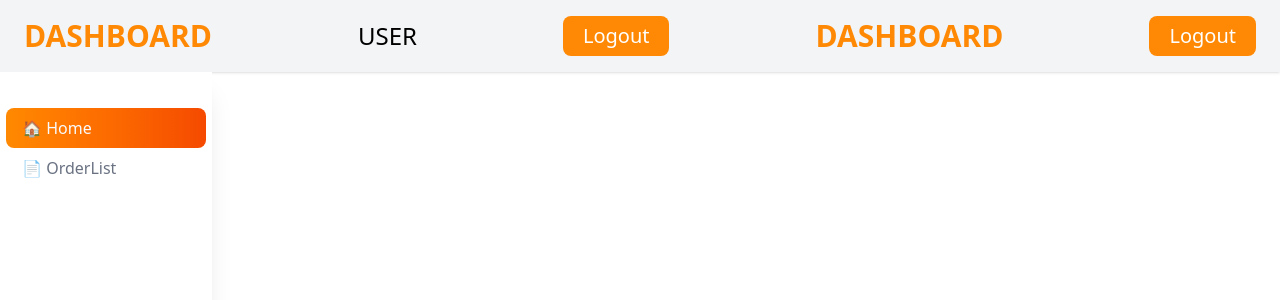
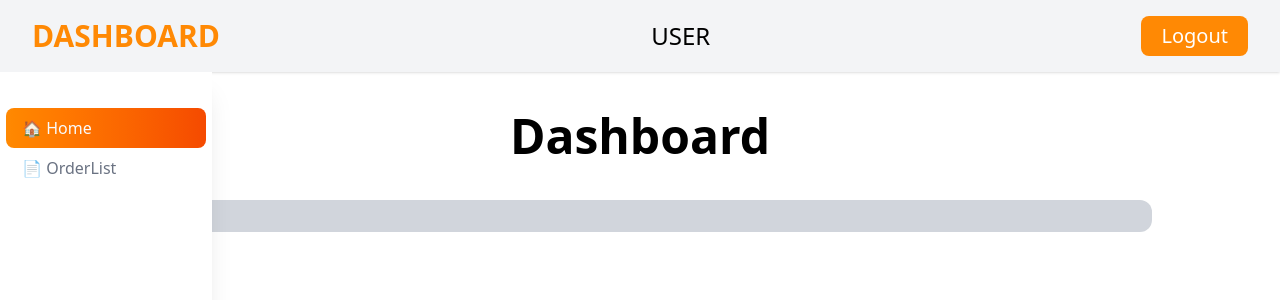
Before and after one commit to sskhan999999999999-spec/Dashboard, a Next.js app: page /Dashboard/Home in a window 1280 px wide. Shown: the top 300 px of the page. Built offline with nearby package versions, Linux system fonts and the light colour scheme.

Commit message:
changes in ui

```diff
--- a/src/app/Dashboard/Home/page.jsx
+++ b/src/app/Dashboard/Home/page.jsx
@@ -1,63 +1,64 @@
 "use client"
 import { createUserStore } from '@/app/store/CreateUserStore'
+import { useOrderStore } from '@/app/store/store'
 import UserStore from '@/app/store/Userstore'
-import { useRouter } from 'next/navigation'
+import { MoreVertical } from 'lucide-react'
 import React, { useEffect, useState } from 'react'
 
-function page() {
-  const users = createUserStore.getState().users
-  const [data, setData] = useState()
+function Page() {
+  const [mounted, setMounted] = useState(false)
 
-  const {user} = UserStore()
-  const router = useRouter()
-  const [mounted,setMounted] = useState(false)
+  // Get users and order list safely
+  const users = createUserStore.getState()?.users?.filter(u => u && u.email) || []
+  const orderList = useOrderStore.getState()?.orderList?.filter(o => o && o.text) || []
 
+  // Get current user
+  const user = UserStore.getState()?.user
 
   useEffect(() => {
     setMounted(true)
   }, [])
- if(!mounted) return null
 
-
-
-
-    // if(user){
-    // router.replace("/Dashboard/Home");
-
-    // const handlePopState = (e) => {
-    //   router.replace("Dashboard/Home");
-    // };
-
-    // window.addEventListener("popstate", handlePopState);
-
-    // return () => {
-    //   window.removeEventListener("popstate", handlePopState);
-    // };
-    // }
-
+  if (!mounted) return null
 
   return (
     <div>
-      <div className=''>
+      <h1 className='text-center mt-10 text-5xl font-bold'>Dashboard</h1>
 
+      {/* Admin view */}
+      {user?.email === "super@gmail.com" && (
+        <div className='flex justify-center mt-10'>
+          <div className='flex flex-col text-2xl p-4 h-full max-h-100 overflow-y-auto bg-gray-300 w-full sm:max-w-2xl lg:max-w-5xl rounded-xl'>
+            {users.map((u, index) => (
+              <div key={index} className='flex justify-between items-center mt-2'>
+                <p className='text-2xl'>{u.name}</p>
+                <p className='text-lg'>{u.email}</p>
+                <MoreVertical />
+              </div>
+            ))}
+          </div>
+        </div>
+      )}
 
-          <div className=' flex justify-center '>
-            <div className='w-full max-w-lg bg-gray-200'>
-            {
-              users.map((name,index)=>(
-                <div key={index}>
-                  <p>{name?.name}</p>
+      {/* Employee view */}
+      {user?.email !== "super@gmail.com" && (
+        <div className='flex justify-center mt-10'>
+          <div className='flex flex-col text-2xl p-4 h-full max-h-100 overflow-y-auto bg-gray-300 w-full sm:max-w-2xl lg:max-w-5xl rounded-xl'>
+            {orderList
+
+              .filter(o => o.assignedTo === user?.name)
+              .map((order, idx) => (
+                <div key={idx} className='flex justify-between items-center mt-2'>
+                  <p className='text-2xl max-w-sm'>{order.text}</p>
+                  <p className='text-lg max-w-sm '>Assigned To: <span className='text-orange-500 font-semibold'>{order.type}</span></p>
+                  <MoreVertical />
                 </div>
-              ))
-            }
-            </div>
+              ))}
           </div>
-
-
-      </div>
+        </div>
+      )}
     </div>
-
   )
 }
 
-export default page
+export default Page
--- a/src/app/components/Navbar.jsx
+++ b/src/app/components/Navbar.jsx
@@ -10,7 +10,8 @@ function Navbar() {
   const router = useRouter();
   const [open, setOpen] = useState(false);
   const [mounted, setMounted] = useState(false);
-  const [user, setUser] = useState(null);
+
+  const user = UserStore.getState().user
 
   const logout = UserStore.getState().logout;
 
@@ -30,11 +31,13 @@ function Navbar() {
     toast.success("Logout Successfully !");
     router.replace("/auth/Login");
   }
+  console.log(user?.email);
+
 
   return (
     <div>
       <Toaster />
-      <nav className="bg-gray-100 p-4 w-full flex justify-between items-center fixed sm:sticky top-0 z-50 px-6">
+      <nav className="bg-gray-100 p-4 w-full flex justify-between items-center fixed sm:sticky top-0 z-50 px-8">
         <button className="sm:hidden flex" onClick={() => setOpen(!open)}>
           <Menu />
         </button>
@@ -42,7 +45,7 @@ function Navbar() {
         <div className="font-bold text-3xl sm:text-3xl text-orange-400">DASHBOARD</div>
 
         <div className="text-2xl font-medium">
-          {user?.email === "super@gmail.com" ? "SUPER-ADMIN" : "USER"}
+          {user?.email === "super@gmail.com"?"SUPER-ADMIN": "USER" }
         </div>
 
         <div className="hidden sm:flex gap-10 items-center">
@@ -56,23 +59,12 @@ function Navbar() {
 
 
         {/* Title */}
-        <div className="font-bold text-2xl sm:text-3xl text-orange-400">
-          DASHBOARD
-        </div>
+
 
 
 
         {/* Desktop Links */}
-        <div className="hidden sm:flex gap-10 items-center">
 
-
-          <button
-            onClick={handleLogout}
-            className="bg-orange-400 font-medium text-xl px-5 py-1.5 rounded-lg text-white hover:bg-orange-500"
-          >
-            Logout
-          </button>
-        </div>
       </nav>
 
 
```
